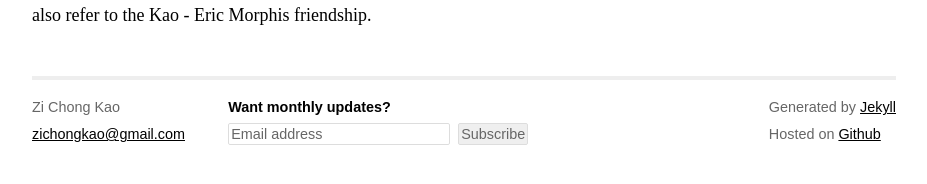
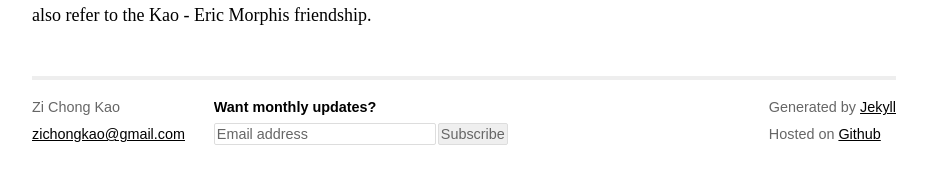
Before and after one commit to zichongkao/zichongkao.github.io, a Jekyll site: the page built from index.html, in a window 1280 px wide. Shown: the part 498-682 px from the top of the page, without its empty margins (176-1103 px from the left). Built offline with Jekyll 4.4.1, drawn with Linux system fonts in a browser that asks for light colours; comment, search, counter and statistics services are not loaded.

Commit message:
Update subscription

```diff
--- a/_layouts/default.html
+++ b/_layouts/default.html
@@ -44,14 +44,13 @@
                   <div id="mc_embed_signup_scroll">
                     <div class="mc-field-group">
                       <label for="mce-EMAIL">Want monthly updates?</label>
-                      <input type="email" value="Email address" name="EMAIL" class="required email" id="mce-EMAIL">
+                      <input type="email" value="Email address" name="EMAIL" class="required email" id="mce-EMAIL"><input type="submit" value="Subscribe" name="subscribe" id="mc-embedded-subscribe" class="button">
                     </div>
-                    <div id="mce-responses" class="clear">
+                    <div style="position: absolute; left: -5000px;" aria-hidden="true"><input type="text" name="b_5b6639b2e5d0c7cff6114006d_1dcbd47af2" tabindex="-1" value=""></div>
+                    <div id="mce-responses">
                       <div class="response" id="mce-error-response" style="display:none"></div>
                       <div class="response" id="mce-success-response" style="display:none"></div>
                     </div>    <!-- real people should not fill this in and expect good things - do not remove this or risk form bot signups-->
-                    <div style="position: absolute; left: -5000px;" aria-hidden="true"><input type="text" name="b_5b6639b2e5d0c7cff6114006d_1dcbd47af2" tabindex="-1" value=""></div>
-                    <div class="clear"><input type="submit" value="Subscribe" name="subscribe" id="mc-embedded-subscribe" class="button"></div>
                   </div>
               </form>
             </div>
@@ -63,6 +62,7 @@
         </div>
 
     </body>
+    <script type="text/javascript" src="//s3.amazonaws.com/downloads.mailchimp.com/js/mc-validate.js"></script>
     <script>
       (function(i,s,o,g,r,a,m){i['GoogleAnalyticsObject']=r;i[r]=i[r]||function(){(i[r].q=i[r].q||[]).push(arguments)},i[r].l=1*new Date();a=s.createElement(o),m=s.getElementsByTagName(o)[0];a.async=1;a.src=g;m.parentNode.insertBefore(a,m)})(window,document,'script','//www.google-analytics.com/analytics.js','ga');
 
--- a/css/main.scss
+++ b/css/main.scss
@@ -214,7 +214,8 @@ div.resource  h2{
   border-top: 4px solid #eee;
   margin-top: 2em;
   padding-top: 1em;
-  overflow: hidden;
+  display: flex;
+  flex-direction: row;
 
   a {
     color: #000;
@@ -222,23 +223,23 @@ div.resource  h2{
 
   .contact {
     float: left;
-    margin-right: 3em;
+    margin-right: 2em;
   }
 
   .contact-right {
     float: right;
-    margin-left: 3em;
+    margin-left: 2em;
   }
 
   #mc_embed_signup {
-    margin: 0 auto;
+    margin-left: 0;
+    margin-right: auto;
     display: inline-block;
     font-family: 'Robato', sans-serif;
     color: #666;
 
     label { display:block; color: #000; font-weight:bold; }
     .mc-field-group { display: inline-block; }
-    .clear { display: inline-block; }
 
 
     input {
@@ -257,12 +258,17 @@ div.resource  h2{
     }
     input#mce-EMAIL:focus { border-color:#333; }
 
+    #mce-responses {
+      text-align: left;
+    }
+
     input#mc-embedded-subscribe {
+      margin-left: 2px;
     }
 
     input#mc-embedded-subscribe:hover { cursor:pointer; }
-    #mce-error-response {display:none;}
-    #mce-success-response {color:#529214; display:none;}
+    #mce-error-response { display:none;}
+    #mce-success-response { display:none; color:#529214; }
   }
 }
 
```
